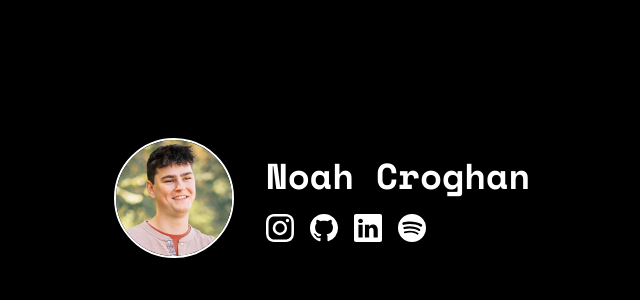
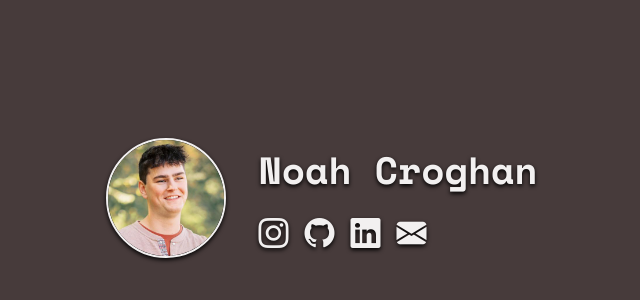
Before and after one commit to noahcroghan/personal-website, a website built with Vite: page index.html in a window 1280 px wide. Shown: the part 202-502 px from the top of the page, without its empty margins (318-958 px from the left). Built offline with nearby package versions, Linux system fonts and the light colour scheme.

Commit message:
Update to use Boostrap Icons & more pleasurable color scheme

```diff
--- a/index.html
+++ b/index.html
@@ -1,4 +1,4 @@
-<!DOCTYPE html>
+<!doctype html>
 <html lang="en">
   <head>
     <meta charset="UTF-8" />
@@ -35,28 +35,33 @@
       <h1>Noah Croghan</h1>
       <section id="links">
         <ul>
-          <li id="instagram">
+          <li>
             <a href="https://instagram.com/noahcroghan" target="_blank">
-              <img src="/instagram.svg" alt="Instagram" />
+              <i class="bi bi-instagram"></i>
             </a>
           </li>
-          <li id="github">
+          <li>
             <a href="https://github.com/noahcroghan" target="_blank">
-              <img src="/github.svg" alt="GitHub" />
+              <i class="bi bi-github"></i>
             </a>
           </li>
           <li>
             <a href="https://www.linkedin.com/in/noah-croghan/" target="_blank">
-              <img src="/linkedin.svg" alt="LinkedIn" />
+              <i class="bi bi-linkedin"></i>
             </a>
           </li>
           <li>
-            <a href="https://open.spotify.com/user/varshious" target="_blank">
-              <img src="/spotify.svg" alt="Spotify" />
-            </a>
+            <a href="mailto:noahcroghan0@gmail.com" target="_blank"
+              ><i class="bi bi-envelope-fill"></i
+            ></a>
           </li>
         </ul>
       </section>
     </div>
+    <!-- <footer>
+      <div>
+        <h2>What am I listening to? <i class="bi bi-music-note"></i></h2>
+      </div>
+    </footer> -->
   </body>
 </html>
--- a/style.css
+++ b/style.css
@@ -1,3 +1,9 @@
+@import url("https://cdn.jsdelivr.net/npm/bootstrap-icons@1.13.1/font/bootstrap-icons.min.css");
+:root {
+  --foreground-color: #f2f0f0;
+  --background-color: rgb(71, 59, 59);
+  --accent-color: #d08484;
+}
 * {
   box-sizing: border-box;
   padding: 0;
@@ -5,22 +11,23 @@
 }
 body {
   font-family: "Space Mono", monospace;
-  background-color: black;
-  color: white;
+  background-color: var(--background-color);
+  color: var(--foreground-color);
   display: flex;
   justify-content: center;
   align-items: center;
   height: 100vh;
+  filter: drop-shadow(0 2px 2px black);
 }
 ::selection {
-  background-color: rgb(127, 0, 0);
+  background-color: var(--accent-color);
 }
 #headshot {
   width: 120px;
   height: 120px;
   object-fit: cover;
   border-radius: 50%;
-  border: 2px solid white;
+  border: 2px solid var(--foreground-color);
   margin-right: 2rem;
 }
 
@@ -32,8 +39,12 @@ body {
 }
 
 h1 {
-  font-size: 36px;
+  font-size: 38px;
   margin-bottom: 0.75rem;
+}
+h2 {
+  font-weight: 300;
+  font-size: 20px;
 }
 
 #links ul {
@@ -42,16 +53,26 @@ h1 {
   gap: 1rem;
 }
 
-#links img {
-  width: 28px;
-  height: 28px;
+#links .bi {
+  display: inline-block;
+  transform: translateZ(0); /* Fix jitteriness on hover */
+  font-size: 30px;
+  color: var(--foreground-color);
   transition:
     transform 0.2s ease-in-out,
+    color 0.2s ease-in-out,
     filter 0.2s ease-in-out;
 }
 
-#links img:hover {
+#links .bi:hover {
   transform: scale(1.1);
+  color: var(--accent-color);
+  filter: drop-shadow(2px 2px 2px black);
+}
+footer {
+  text-align: center;
+  position: absolute;
+  bottom: 2em;
 }
 @media (max-width: 600px) {
   .container {
```
Also changed, not shown: public/github.svg (deleted), public/instagram.svg (deleted), public/linkedin.svg (deleted), public/soundcloud.svg (deleted), public/spotify.svg (deleted).
